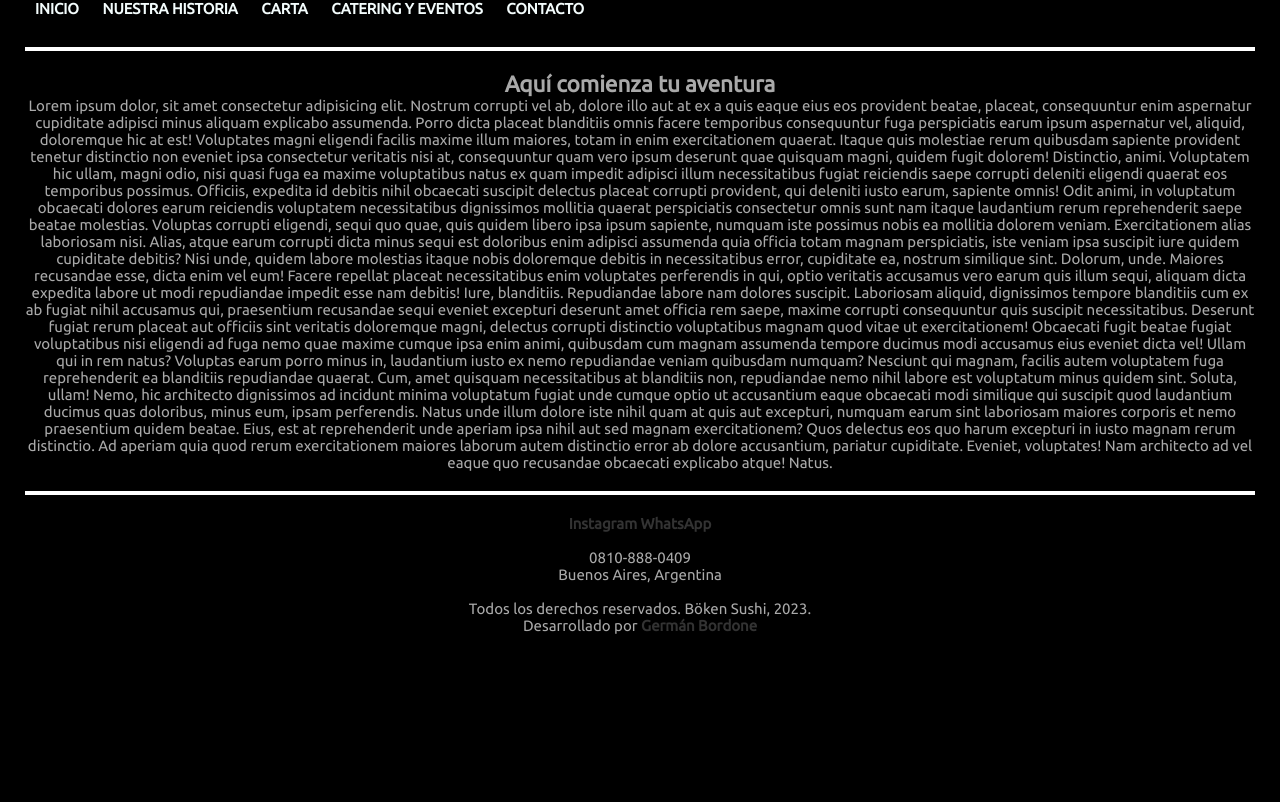
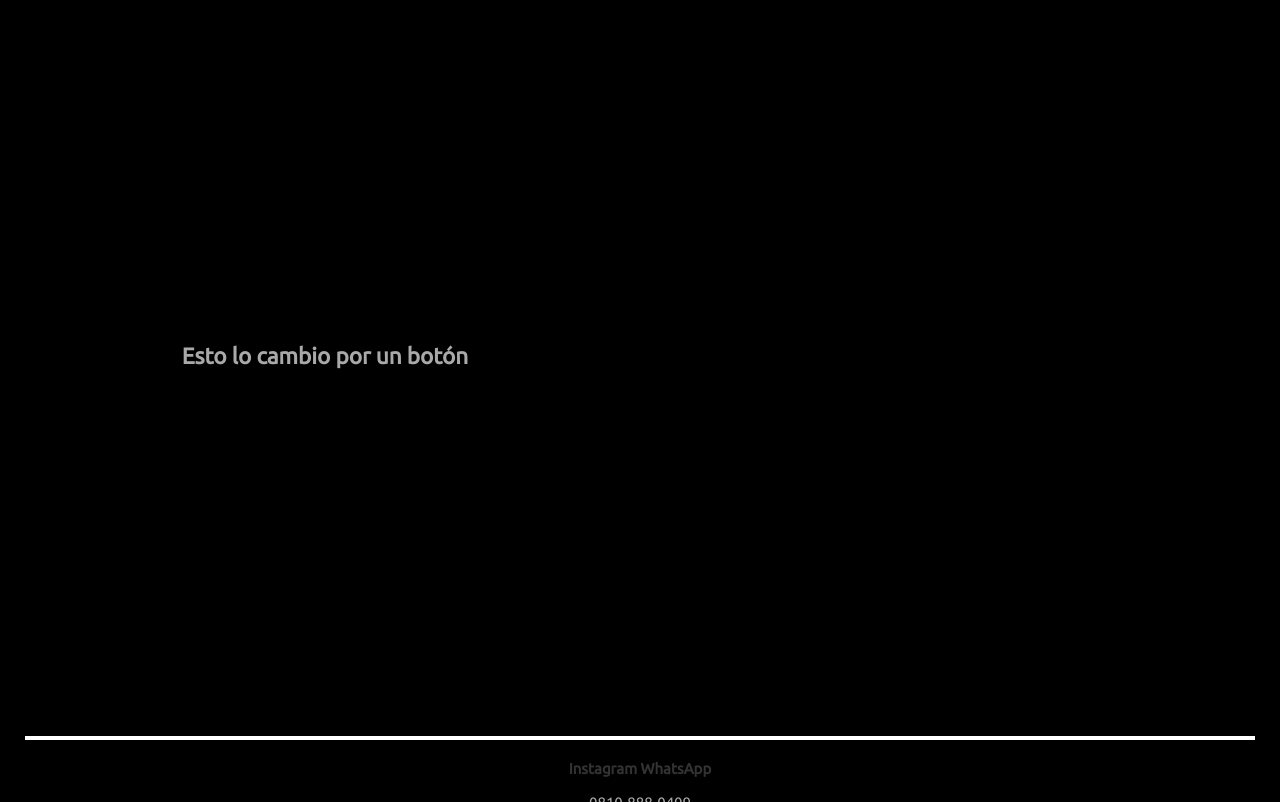
Before and after one commit to gerbordone/proyecto-coder, a plain HTML site: page index.html in a window 1280 px wide. Shown: the part 173-975 px from the top of the page. Before the commit the page ends 832 px from the top, so only its background shows below. Drawn offline with Linux system fonts and the light colour scheme.

Commit message:
maqueta lista. flex al header y grid al index

```diff
--- a/css/estilo.css
+++ b/css/estilo.css
@@ -14,13 +14,17 @@ body {
     color: darkgray;
 }
 
-/* SEPARANDO UN POCO EL HEADER DEL CONTENIDO PRINCIPAL */
+/* SEPARANDO UN POCO EL HEADER DEL CONTENIDO PRINCIPAL Y ACOMODANDO LOGO Y NAV CON FLEX */
 header {
     background-color: black;
     border-bottom: 4px white solid;
     padding-bottom: 20px;
+    display: flex;
+    justify-content: space-between;
+    align-items: center;
 }
 
+/* ACHICANDO UN POCO EL LOGO QUE CONSEGUÍ */
 .logo {
     height: 100px;
     width: 240px;
@@ -45,6 +49,11 @@ nav a {
     color: #F3FCFC;
 }
 
+/* SEPARANDO UN POCO EL NAV DEL BORDE */
+nav {
+    margin-right: 50px;
+}
+
 /* ITEMS DE LA LISTA DE LINKS DEL NAV */
 nav li {
     display: inline-block;
@@ -53,7 +62,18 @@ nav li {
 }
 
 /* ACÁ CENTRANDO TODOS LOS TEXTOS DE CONTENIDO PRINCIPAL Y SEPARANDO DEL HEADER Y FOOTER */
-main {
+.mainIndex {
+    text-align: center;
+    padding-bottom: 20px;
+    padding-top: 20px;
+    height: 720px;
+    width: 600px;
+    display: flex;
+    align-items: center;
+    justify-content: center;
+}
+
+.mainHistoria {
     text-align: center;
     padding-bottom: 20px;
     padding-top: 20px;
@@ -69,3 +89,22 @@ footer {
 footer ul li {
     list-style-type: none;
 }
+
+/* ESTILO Y FLEX A LOS PÁRRAFOS HISTORIA */
+.historia1 {
+    height: 600px;
+    width: 450px;
+    border: 1px white solid;
+}
+
+.historia2 {
+    height: 400px;
+    width: 600px;
+    border: 1px white solid;
+}
+
+.historia3 {
+    height: 400px;
+    width: 600px;
+    border: 1px white solid;
+}
--- a/index.html
+++ b/index.html
@@ -10,13 +10,11 @@
     <link rel="shortcut icon" href="img/logo.jpg" type="image/x-icon">
 </head>
 
-
 <body>
-
     <!-- HEADER: TÍTULO PARA MOTOR DE BÚSQUEDA, LOGO Y BARRA NAV -->
     <header>
+        <img class="logo" src="img/logo.png" alt="Logo de la empresa">
         <h1 class="encabezado">Boken Sushi</h1>
-        <img class="logo" src="img/logo.png" alt="Logo de la empresa">
         <nav>
             <ul>
                 <li><a href="index.html">INICIO</a></li>
@@ -28,58 +26,23 @@
         </nav>
     </header>
 
-
     <!-- MAIN: FOTO DE FONDO Y ALGÚN BOTÓN PARA PEDIR -->
-    <main>
-        <h2>Aquí comienza tu aventura</h2>
-        <p>Lorem ipsum dolor, sit amet consectetur adipisicing elit. Nostrum corrupti vel ab, dolore illo aut at ex a
-            quis eaque eius eos provident beatae, placeat, consequuntur enim aspernatur cupiditate adipisci minus
-            aliquam explicabo assumenda. Porro dicta placeat blanditiis omnis facere temporibus consequuntur fuga
-            perspiciatis earum ipsum aspernatur vel, aliquid, doloremque hic at est! Voluptates magni eligendi facilis
-            maxime illum maiores, totam in enim exercitationem quaerat. Itaque quis molestiae rerum quibusdam sapiente
-            provident tenetur distinctio non eveniet ipsa consectetur veritatis nisi at, consequuntur quam vero ipsum
-            deserunt quae quisquam magni, quidem fugit dolorem! Distinctio, animi. Voluptatem hic ullam, magni odio,
-            nisi quasi fuga ea maxime voluptatibus natus ex quam impedit adipisci illum necessitatibus fugiat reiciendis
-            saepe corrupti deleniti eligendi quaerat eos temporibus possimus. Officiis, expedita id debitis nihil
-            obcaecati suscipit delectus placeat corrupti provident, qui deleniti iusto earum, sapiente omnis! Odit
-            animi, in voluptatum obcaecati dolores earum reiciendis voluptatem necessitatibus dignissimos mollitia
-            quaerat perspiciatis consectetur omnis sunt nam itaque laudantium rerum reprehenderit saepe beatae
-            molestias. Voluptas corrupti eligendi, sequi quo quae, quis quidem libero ipsa ipsum sapiente, numquam iste
-            possimus nobis ea mollitia dolorem veniam. Exercitationem alias laboriosam nisi. Alias, atque earum corrupti
-            dicta minus sequi est doloribus enim adipisci assumenda quia officia totam magnam perspiciatis, iste veniam
-            ipsa suscipit iure quidem cupiditate debitis? Nisi unde, quidem labore molestias itaque nobis doloremque
-            debitis in necessitatibus error, cupiditate ea, nostrum similique sint. Dolorum, unde. Maiores recusandae
-            esse, dicta enim vel eum! Facere repellat placeat necessitatibus enim voluptates perferendis in qui, optio
-            veritatis accusamus vero earum quis illum sequi, aliquam dicta expedita labore ut modi repudiandae impedit
-            esse nam debitis! Iure, blanditiis. Repudiandae labore nam dolores suscipit. Laboriosam aliquid, dignissimos
-            tempore blanditiis cum ex ab fugiat nihil accusamus qui, praesentium recusandae sequi eveniet excepturi
-            deserunt amet officia rem saepe, maxime corrupti consequuntur quis suscipit necessitatibus. Deserunt fugiat
-            rerum placeat aut officiis sint veritatis doloremque magni, delectus corrupti distinctio voluptatibus magnam
-            quod vitae ut exercitationem! Obcaecati fugit beatae fugiat voluptatibus nisi eligendi ad fuga nemo quae
-            maxime cumque ipsa enim animi, quibusdam cum magnam assumenda tempore ducimus modi accusamus eius eveniet
-            dicta vel! Ullam qui in rem natus? Voluptas earum porro minus in, laudantium iusto ex nemo repudiandae
-            veniam quibusdam numquam? Nesciunt qui magnam, facilis autem voluptatem fuga reprehenderit ea blanditiis
-            repudiandae quaerat. Cum, amet quisquam necessitatibus at blanditiis non, repudiandae nemo nihil labore est
-            voluptatum minus quidem sint. Soluta, ullam! Nemo, hic architecto dignissimos ad incidunt minima voluptatum
-            fugiat unde cumque optio ut accusantium eaque obcaecati modi similique qui suscipit quod laudantium ducimus
-            quas doloribus, minus eum, ipsam perferendis. Natus unde illum dolore iste nihil quam at quis aut excepturi,
-            numquam earum sint laboriosam maiores corporis et nemo praesentium quidem beatae. Eius, est at reprehenderit
-            unde aperiam ipsa nihil aut sed magnam exercitationem? Quos delectus eos quo harum excepturi in iusto magnam
-            rerum distinctio. Ad aperiam quia quod rerum exercitationem maiores laborum autem distinctio error ab dolore
-            accusantium, pariatur cupiditate. Eveniet, voluptates! Nam architecto ad vel eaque quo recusandae obcaecati
-            explicabo atque! Natus.</p>
-    </main>
+        <section class="mainIndex">
+            <h2>Esto lo cambio por un botón</h2>
+        </section>
 
     <!-- FOOTER: REDES Y DERECHOS -->
     <footer>
         <ul class="redes">
-            <li><a href="https://www.instagram.com/bokensushibsas/" target="_blank">Instagram</a> <a href="https://wa.me/5491132184443" target="_blank">WhatsApp</a></li>
+            <li><a href="https://www.instagram.com/bokensushibsas/" target="_blank">Instagram</a> <a
+                    href="https://wa.me/5491132184443" target="_blank">WhatsApp</a></li>
             <br>
             <li>0810-888-0409</li>
             <li>Buenos Aires, Argentina</li>
             <br>
         </ul>
-        <p class="derechos">Todos los derechos reservados. Böken Sushi, 2023.<br>Desarrollado por <a href="">Germán Bordone</a></p>
+        <p class="derechos">Todos los derechos reservados. Böken Sushi, 2023.<br>Desarrollado por <a href="">Germán
+                Bordone</a></p>
     </footer>
 
 </body>
```
Also changed, not shown: html/historia.html (+29 -28 lines).
